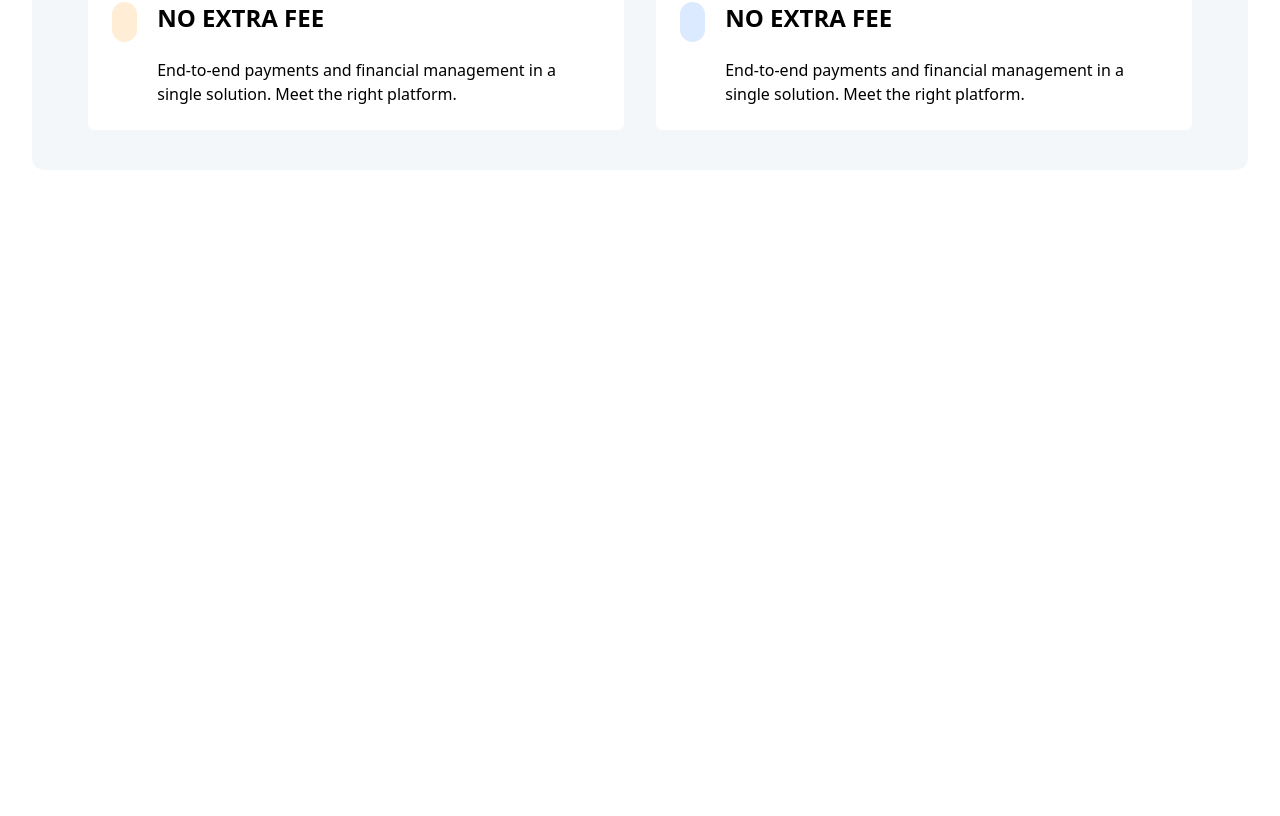
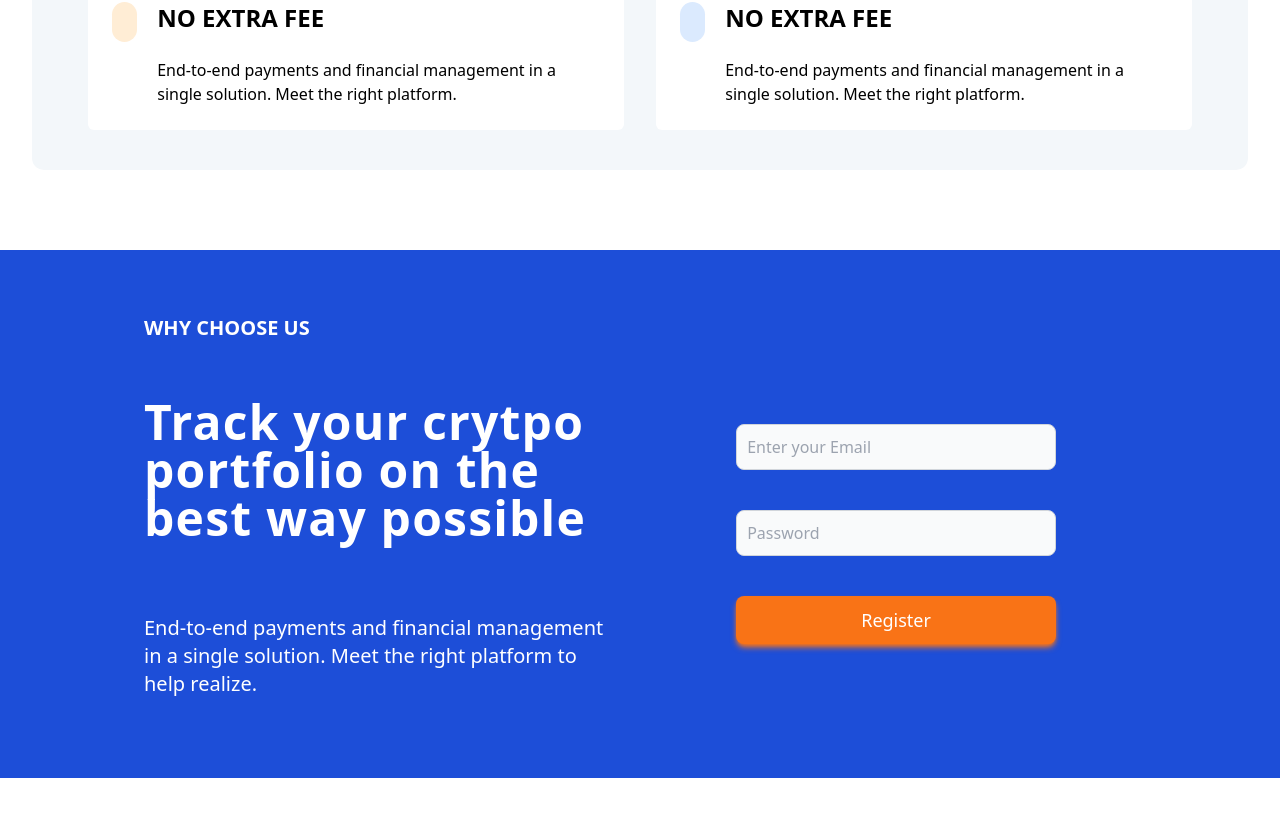
Before and after one commit to React-Tailwind-UI-Templetes/saas-landing-page-01, a React (Vite) app: page / in a window 1280 px wide. Shown: the part 4405-5221 px from the top of the page. Before the commit the page ends 4655 px from the top, so only its background shows below. Built offline with nearby package versions, Linux system fonts and the light colour scheme.

Commit message:
footer cta

```diff
--- a/src/App.jsx
+++ b/src/App.jsx
@@ -8,6 +8,7 @@ import PaymentInfo from './components/PaymentInfo'
 import RegisterCTA from './components/RegisterCTA'
 import TestimonialSection from './components/TestimonialSection'
 import ChooseUs from './components/ChooseUs'
+import FooterCTA from './components/FooterCTA'
 
 function App() {
 
@@ -21,6 +22,7 @@ function App() {
       <ContentSection3 />
       <TestimonialSection />
       <ChooseUs />
+      <FooterCTA />
     </>
   )
 }
--- /dev/null
+++ b/src/components/FooterCTA.jsx
@@ -0,0 +1,28 @@
+const FooterCTA = () => {
+    return (
+        <div className='bg-blue-700'>
+
+            <div className="container my-8 xl:my-20">
+                <div className="flex flex-col md:flex-row justify-between items-center gap-4 md:gap-6 xl:gap-10 px-2 md:px-4 xl:px-28 py-4 md:py-6 xl:py-10 rounded-lg relative">
+
+                    <div className="md:w-1/2 text-white">
+                        <p className='uppercase text-md md:text-xl py-2 md:py-4 xl:py-6 font-semibold'>Why Choose Us</p>
+                        <h1 className='text-2xl sm:text-3xl xl:text-5xl font-bold tracking-wide py-3 sm:py-4 xl:py-8'>Track your crytpo portfolio on the best way possible</h1>
+                        <p className='text-xl xl:py-10'>End-to-end payments and financial management in a single solution. Meet the right platform to help realize. </p>
+
+                    </div>
+                    <div className="md:w-1/2 lg:px-20">
+                        <form className="">
+
+                            <input type="text" placeholder="Enter your Email" className="bg-gray-50 border border-gray-300 text-gray-900 text-md rounded-lg focus:ring-blue-500 focus:border-blue-500 block w-full p-2.5 my-10" />
+                            <input type="text" placeholder="Password" className="bg-gray-50 border border-gray-300 text-gray-900 text-md rounded-lg focus:ring-blue-500 focus:border-blue-500 block w-full p-2.5 my-10" />
+                            <button className="text-white bg-orange-500 hover:bg-orange-700 focus:ring-4 focus:outline-none focus:ring-orange-500 font-medium rounded-lg text-lg w-full sm:w-full px-5 py-2.5 text-center transition-colors shadow-md shadow-orange-500">Register</button>
+                        </form>
+                    </div>
+                </div>
+            </div>
+        </div>
+    );
+};
+
+export default FooterCTA;
```
